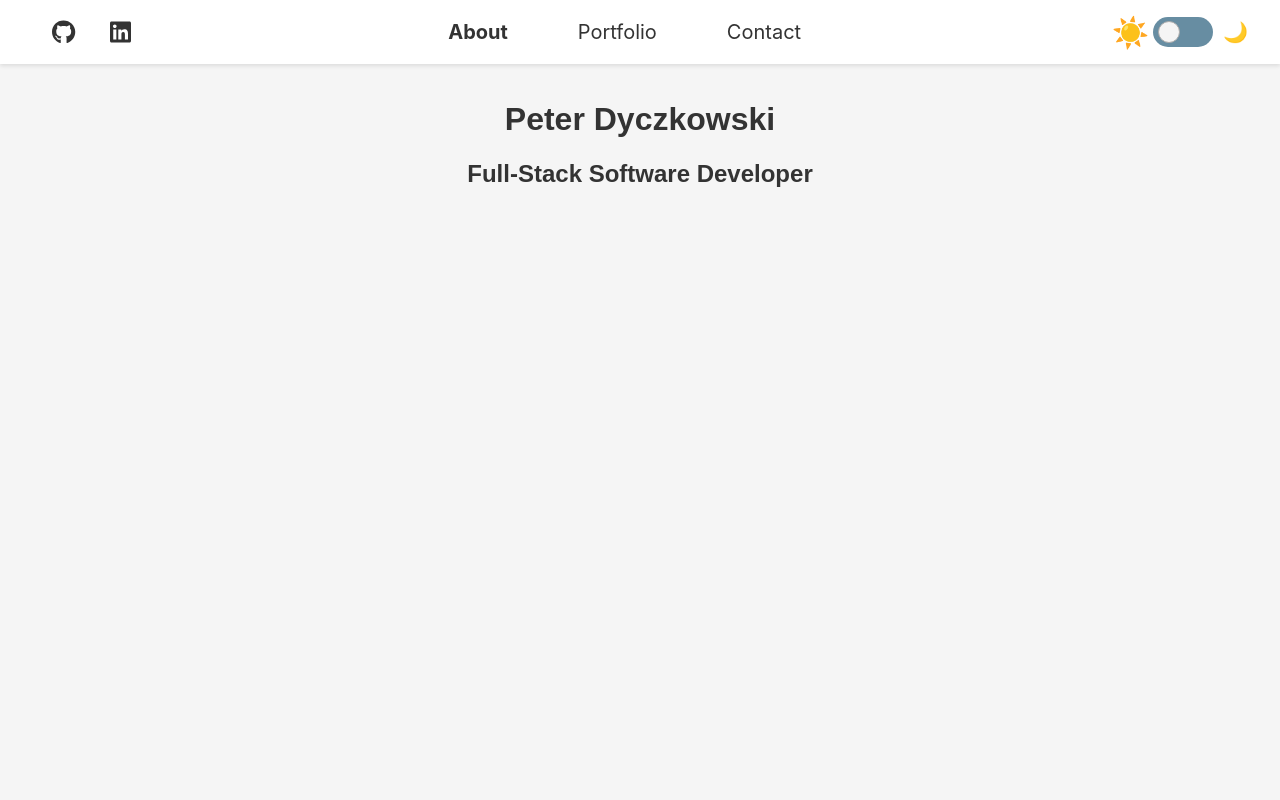
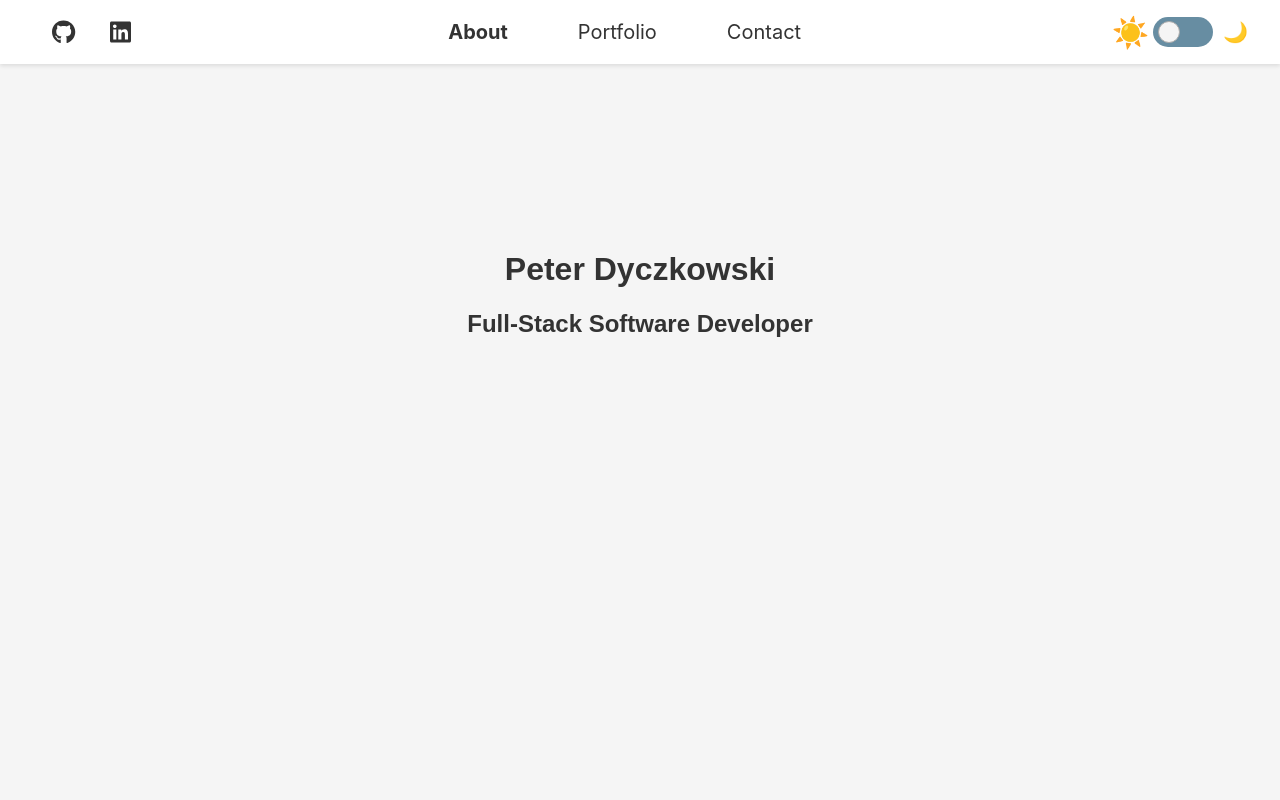
Before and after one commit to PD1996/portfoliowebsite, a React (Create React App) app: page / in a window 1280 px wide. Shown: the top 800 px of the page. Built offline with nearby package versions, Linux system fonts and the light colour scheme.

Commit message:
Add empty EarthModel component to About page

```diff
--- a/src/components/About/index.js
+++ b/src/components/About/index.js
@@ -1,10 +1,14 @@
 import React from "react";
+
 import TypingEffect from "../TypingEffect";
+import EarthModel from "../EarthModel";
+
 import "./About.css";
 
 function About() {
   return (
     <div className="about-container">
+      <EarthModel />
       <TypingEffect
         texts={[
           {
--- /dev/null
+++ b/src/components/EarthModel/index.js
@@ -0,0 +1,13 @@
+import { Canvas } from "@react-three/fiber";
+
+function EarthModel() {
+  return (
+    <section>
+      <Canvas camera={{ near: 0.1, far: 1000 }}>
+        <directionalLight color={0xfff6e5} intensity={1.5} />
+      </Canvas>
+    </section>
+  );
+}
+
+export default EarthModel;
```
